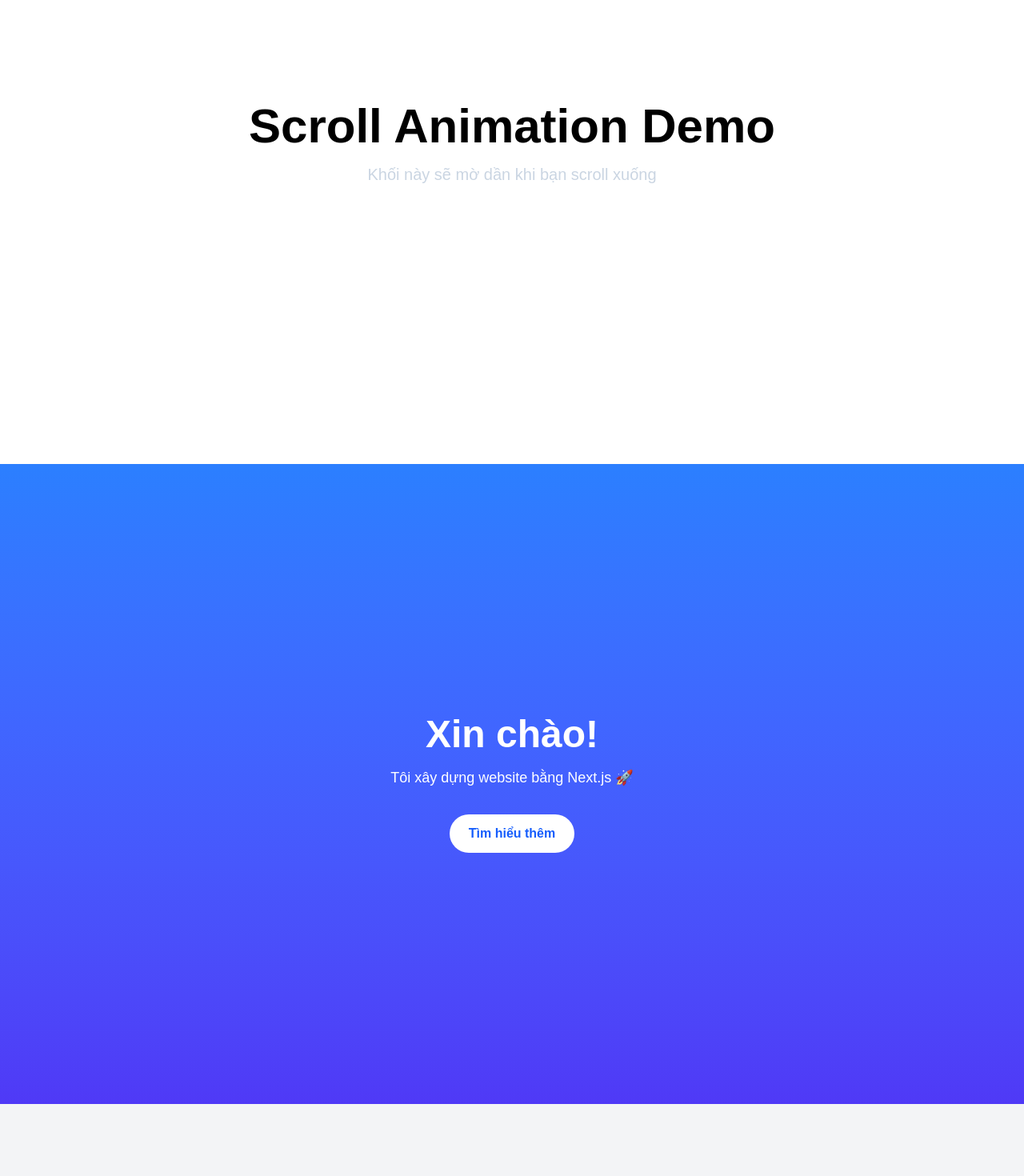
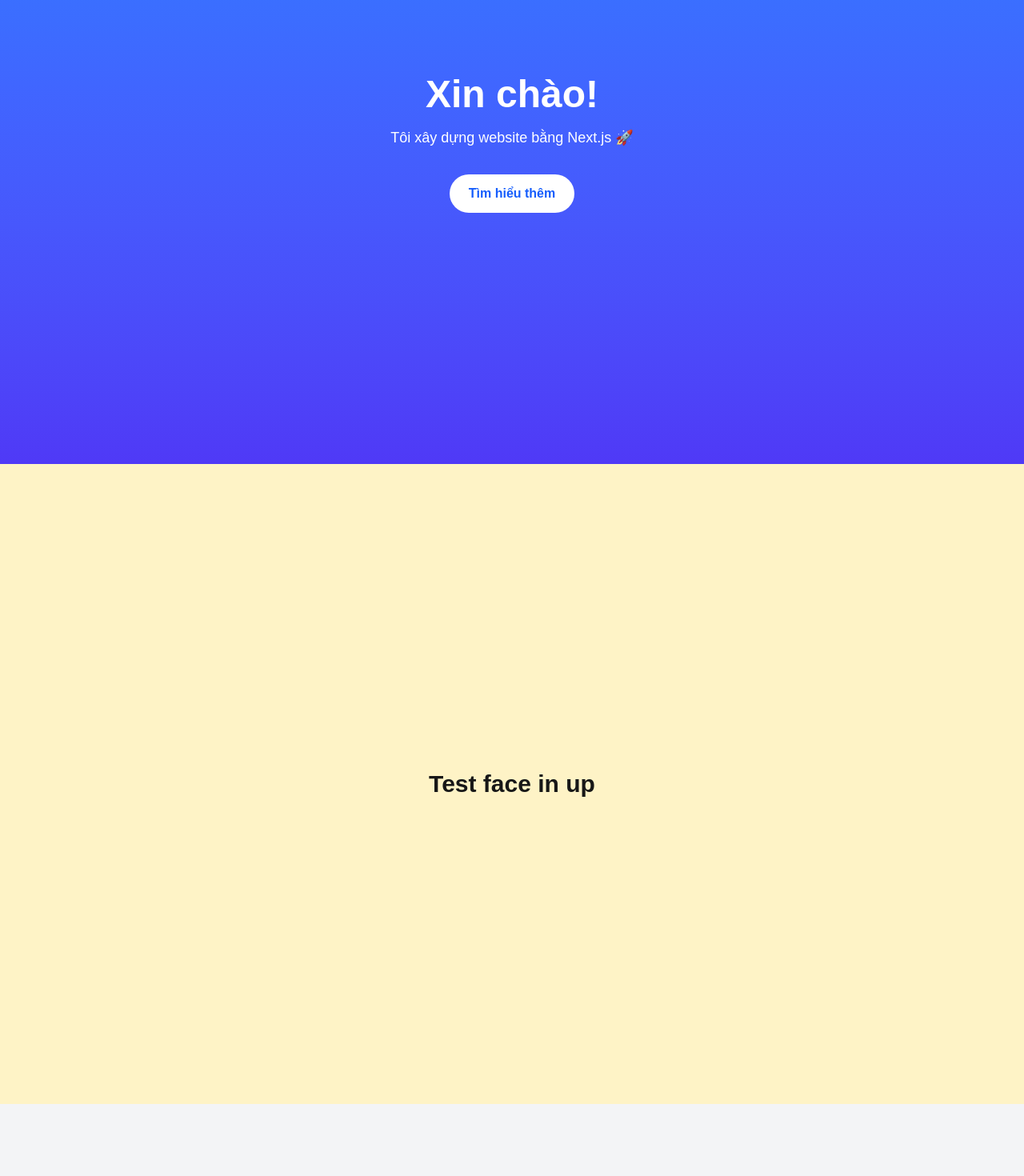
Before and after one commit to quyng24/pdtwd, a Next.js app: page / in a window 1280 px wide. Shown: the part 220-1690 px from the top of the page at 80% size. Built offline with nearby package versions, Linux system fonts and the light colour scheme.

Commit message:
test animation

```diff
--- /dev/null
+++ b/app/admin/page.tsx
@@ -0,0 +1,5 @@
+export default function Admin() {
+    return (
+        <div>Admin Page</div>
+    );
+}
--- a/app/components/animation.tsx
+++ b/app/components/animation.tsx
@@ -1,5 +1,7 @@
 "use client"
 import { ReactNode, useEffect, useRef, useState } from "react";
+
+type FadeInDirection = 'up' | 'down' | 'left' | 'right';
 
 type FadeOnScrollProps = {
     children?: ReactNode;
@@ -8,15 +10,9 @@ type FadeOnScrollProps = {
 }
 type FadeInProps = {
     children: ReactNode;
-    direction?: string;
+    direction?: FadeInDirection;
     delay?: number,
     duration?: number
-}
-type DirectionProps = {
-    up?: string;
-    down?: string;
-    left?: string;
-    right?: string
 }
 
 const useScrollPosition = () => {
@@ -79,10 +75,10 @@ export const FadeOnScroll = ({ children, startFade = 100, endFade = 600 }: FadeO
   );
 };
 
-const FadeIn = ({ children, direction = 'up', delay = 0, duration = 0.6 }: FadeInProps) => {
+export const FadeIn = ({ children, direction = 'up', delay = 0, duration = 0.6 }: FadeInProps) => {
   const [ref, isInView] = useInView();
 
-  const directions = {
+  const directions: Record<FadeInDirection, string> = {
     up: 'translate-y-20',
     down: '-translate-y-20',
     left: 'translate-x-20',
--- a/app/page.tsx
+++ b/app/page.tsx
@@ -1,5 +1,5 @@
 "use client"
-import { FadeOnScroll } from "./components/animation";
+import { FadeIn, FadeOnScroll } from "./components/animation";
 import Navbar from "./components/Navbar";
 
 
@@ -8,13 +8,6 @@ export default function Home() {
     <main>
       <Navbar></Navbar>
       <FadeOnScroll startFade={50} endFade={700}>
-        <div className="h-screen flex items-center justify-center text-white">
-          <div className="text-center">
-            <h1 className="text-black text-6xl font-bold mb-4">Scroll Animation Demo</h1>
-            <p className="text-xl text-slate-300">Khối này sẽ mờ dần khi bạn scroll xuống</p>
-          </div>
-        </div>
-      </FadeOnScroll>
         <section id="hero" className="h-screen flex flex-col justify-center items-center bg-gradient-to-b from-blue-500 to-indigo-600 text-white">
           <h1 className="text-5xl font-bold mb-4">Xin chào!</h1>
           <p className="text-lg">Tôi xây dựng website bằng Next.js 🚀</p>
@@ -22,6 +15,12 @@ export default function Home() {
             Tìm hiểu thêm
           </a>
         </section>
+      </FadeOnScroll>
+      <FadeIn direction="up" delay={1}>
+        <div className="w-full h-screen bg-amber-100 flex justify-center items-center">
+          <h3 className="text-3xl font-semibold">Test face in up</h3>
+        </div>
+      </FadeIn>
 
       <section id="about" className="h-screen flex flex-col justify-center items-center bg-gray-100">
         <h2 className="text-3xl font-bold mb-4">Về tôi</h2>
@@ -35,6 +34,13 @@ export default function Home() {
         <p>Email: <a href="mailto:quy@example.com" className="text-blue-600 underline">quy@example.com</a></p>
       </section>
 
+      <footer>
+        <FadeIn direction="up" delay={1}>
+          <div className="text-center py-12 text-black">
+            <p className="text-3xl font-bold">Test footer animation</p>
+          </div>
+        </FadeIn>
+      </footer>
     </main>
   );
 }
```
Lines whose indentation alone changed are shown as unchanged.
